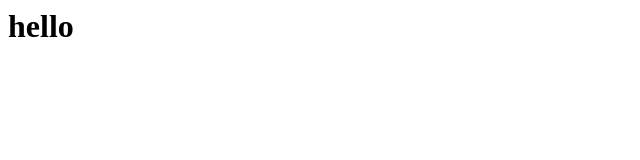
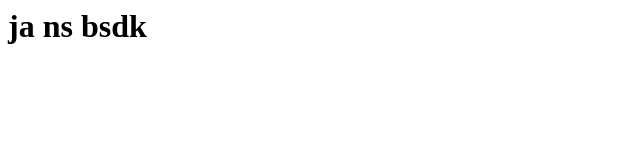
Before and after one commit to ft-akash/test, a plain HTML site: page index.html in a window 1280 px wide. Shown: the whole page, without its empty margins (0-640 px from the left). Drawn offline with Linux system fonts and the light colour scheme.

Commit message:
Update index.html

```diff
--- a/index.html
+++ b/index.html
@@ -1 +1 @@
-<h1>hello</h1>
+<h1>ja ns bsdk</h1>
```
